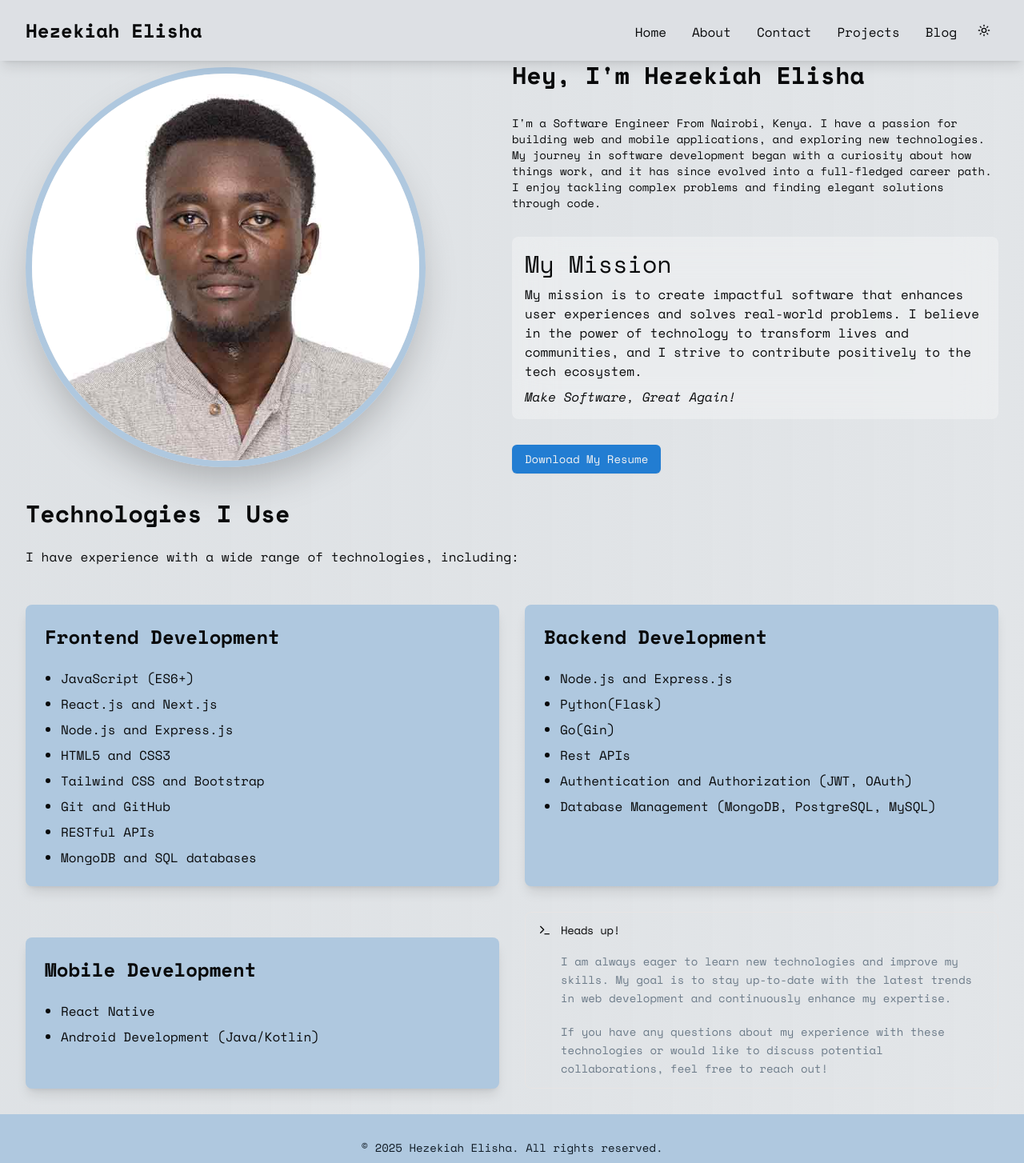
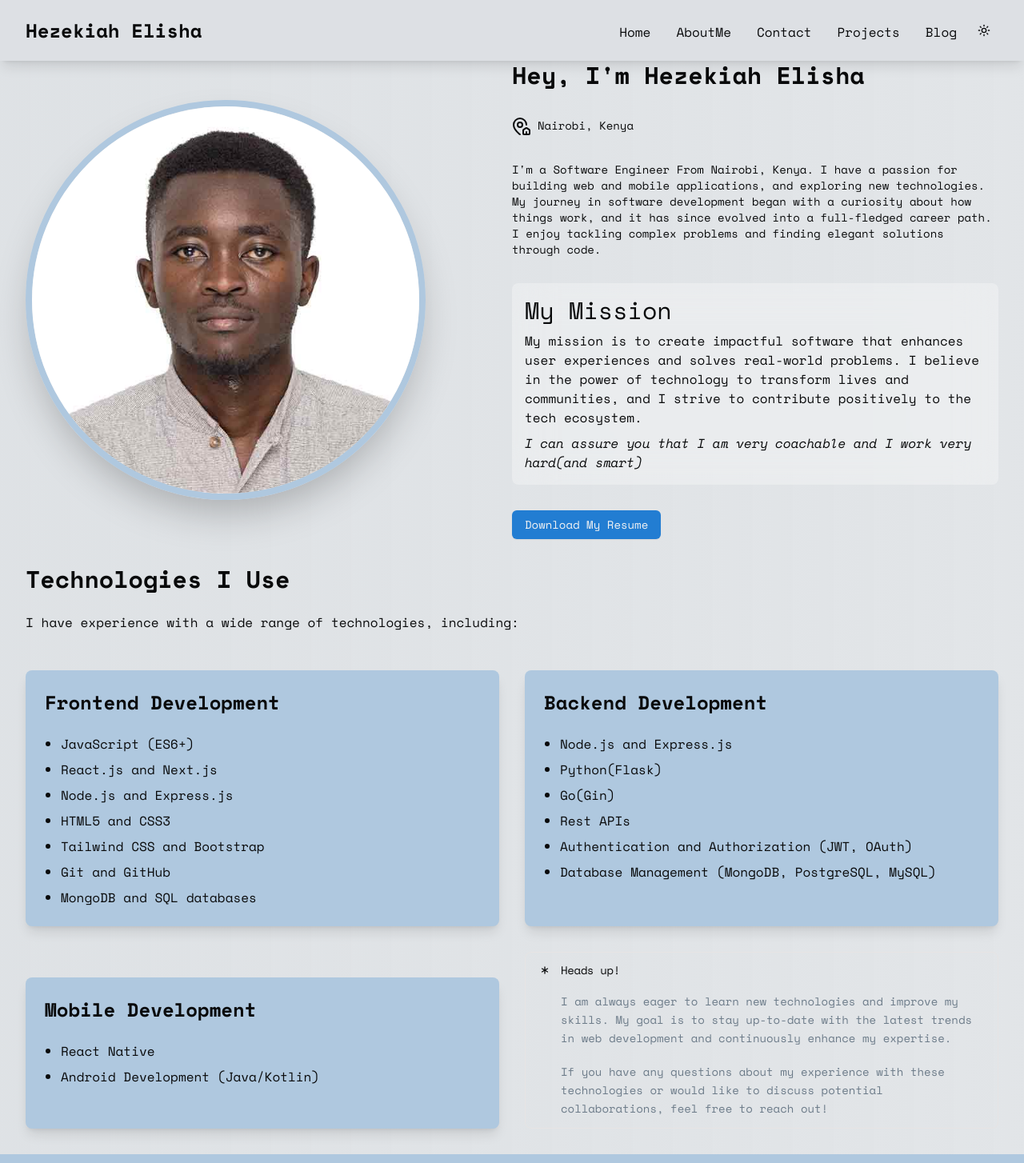
Before and after one commit to Hezekiah-Elisha/personal-portfolio, a Next.js app: page / in a window 1280 px wide. Shown: the top 1454 px of the page at 80% size. Built offline with nearby package versions, Linux system fonts and the light colour scheme.

Commit message:
feat: update Header, Hero, and Technologies components; add Loading and Error handling components

```diff
--- /dev/null
+++ b/src/app/Error.jsx
@@ -0,0 +1,24 @@
+"use client";
+
+import { useEffect } from "react";
+
+export default function Error({ error, reset }) {
+  useEffect(() => {
+    // Log the error to an error reporting service
+    console.error(error);
+  }, [error]);
+
+  return (
+    <div>
+      <h2>Something went wrong!</h2>
+      <button
+        onClick={
+          // Attempt to recover by trying to re-render the segment
+          () => reset()
+        }
+      >
+        Try again
+      </button>
+    </div>
+  );
+}
--- /dev/null
+++ b/src/app/Loading.jsx
@@ -0,0 +1,6 @@
+import LoadingAnimation from "@/components/LoadingAnimation";
+import React from "react";
+
+export default function Loading() {
+  return <LoadingAnimation />;
+}
--- /dev/null
+++ b/src/app/projects/loading.jsx
@@ -0,0 +1,5 @@
+import React from "react";
+
+export default function loading() {
+  return <LoadingAnimation />;
+}
--- /dev/null
+++ b/src/app/projects/page.jsx
@@ -0,0 +1,7 @@
+import React from 'react'
+
+export default function page() {
+  return (
+    <div>page</div>
+  )
+}
--- a/src/components/Header.jsx
+++ b/src/components/Header.jsx
@@ -16,12 +16,12 @@ export default function Header() {
             Home
           </Link>
           <Link href="/" className="px-4 py-2 font-space-mono">
-            About
+            AboutMe
           </Link>
           <Link href="/" className="px-4 py-2 font-space-mono">
             Contact
           </Link>
-          <Link href="/" className="px-4 py-2 font-space-mono">
+          <Link href="/projects" className="px-4 py-2 font-space-mono">
             Projects
           </Link>
           <Link href="/" className="px-4 py-2 font-space-mono">
--- a/src/components/Hero.jsx
+++ b/src/components/Hero.jsx
@@ -1,7 +1,8 @@
-import { Globe } from "lucide-react";
+import { Globe, MapPinHouse } from "lucide-react";
 import Image from "next/image";
 import React from "react";
 import { Button } from "./ui/button";
+import LoadingAnimation from "./LoadingAnimation";
 
 export default function Hero() {
   return (
@@ -22,13 +23,17 @@ export default function Hero() {
             About Me
           </h1> */}
           <h2 className="text-3xl font-bold">Hey, I&apos;m Hezekiah Elisha</h2>
+          <div>
+            <MapPinHouse className="inline-block mr-2" />
+            <span className="text-sm">Nairobi, Kenya</span>
+          </div>
           <p className="text-sm w-full">
             I&apos;m a Software Engineer From Nairobi, Kenya. I have a passion
-            for building web and mobile applications, and exploring new technologies. My
-            journey in software development began with a curiosity about how
-            things work, and it has since evolved into a full-fledged career
-            path. I enjoy tackling complex problems and finding elegant
-            solutions through code.
+            for building web and mobile applications, and exploring new
+            technologies. My journey in software development began with a
+            curiosity about how things work, and it has since evolved into a
+            full-fledged career path. I enjoy tackling complex problems and
+            finding elegant solutions through code.
           </p>
 
           <div className="align-bottom backdrop-blur-xl p-4 rounded-lg bg-white/30 flex flex-col space-y-2">
@@ -39,7 +44,10 @@ export default function Hero() {
               of technology to transform lives and communities, and I strive to
               contribute positively to the tech ecosystem.
             </p>
-            <p className="italic">Make Software, Great Again!</p>
+            <p className="italic">
+              I can assure you that I am very coachable and I work very hard(and
+              smart)
+            </p>
           </div>
           <Button>Download My Resume</Button>
         </div>
--- /dev/null
+++ b/src/components/LoadingAnimation.jsx
@@ -0,0 +1,11 @@
+import React from "react";
+
+export default function LoadingAnimation() {
+  return (
+    <div>
+      <div class="p-3 animate-spin drop-shadow-2xl bg-gradient-to-bl from-secondary via-primary to-accent md:w-48 md:h-48 h-32 w-32 aspect-square rounded-full">
+        <div class="rounded-full h-full w-full bg-secondary background-blur-md"></div>
+      </div>
+    </div>
+  );
+}
--- a/src/components/Technologies.jsx
+++ b/src/components/Technologies.jsx
@@ -1,6 +1,6 @@
 import React from "react";
 import { Alert, AlertDescription, AlertTitle } from "./ui/alert";
-import { Terminal } from "lucide-react";
+import { Asterisk } from "lucide-react";
 
 export default function Technologies() {
   return (
@@ -19,7 +19,6 @@ export default function Technologies() {
             <li>HTML5 and CSS3</li>
             <li>Tailwind CSS and Bootstrap</li>
             <li>Git and GitHub</li>
-            <li>RESTful APIs</li>
             <li>MongoDB and SQL databases</li>
           </ul>
         </div>
@@ -42,7 +41,7 @@ export default function Technologies() {
           </ul>
         </div>
         <Alert variant="default | destructive">
-          <Terminal />
+          <Asterisk />
           <AlertTitle>Heads up!</AlertTitle>
           <AlertDescription>
             <p className="mt-4">
```
